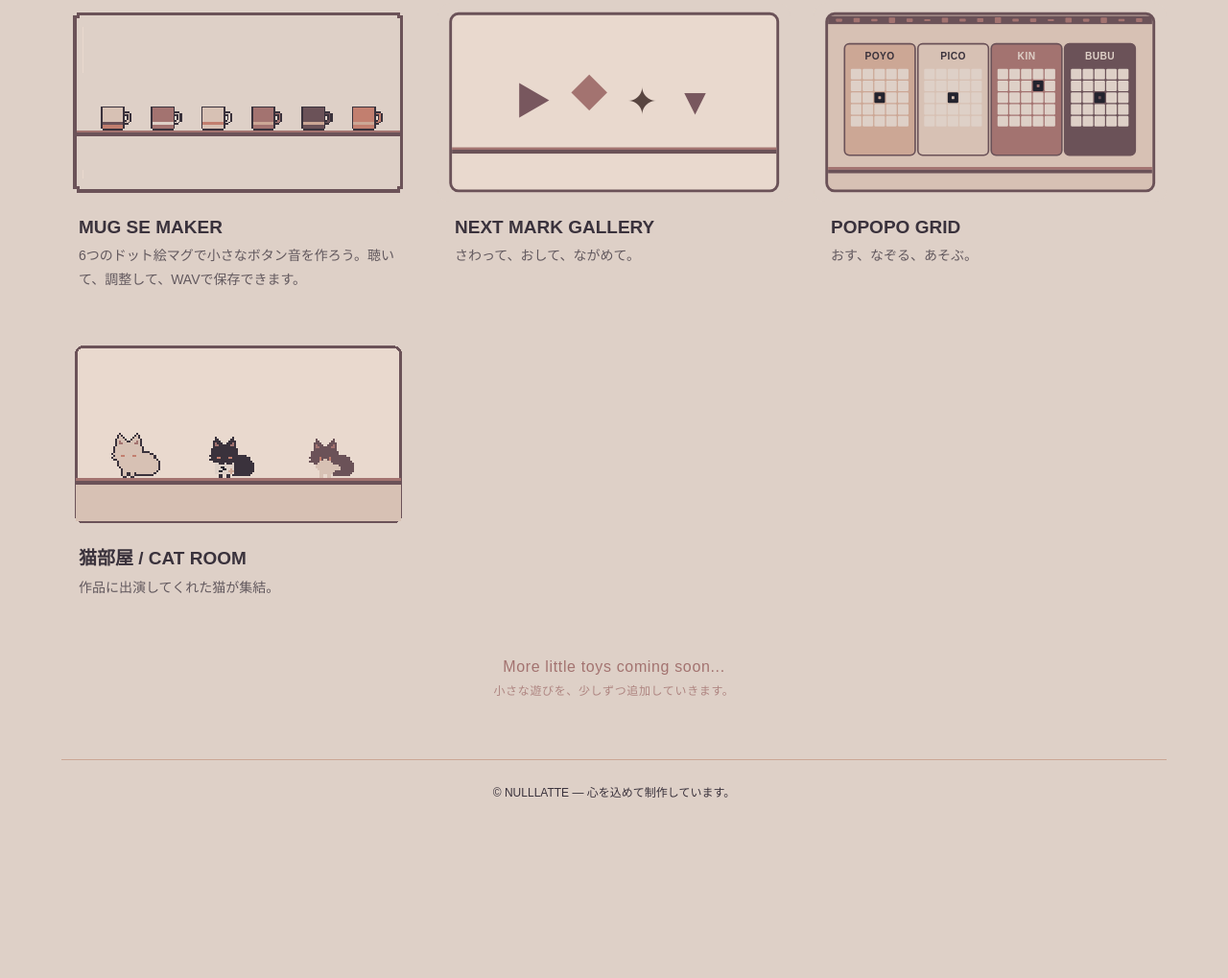
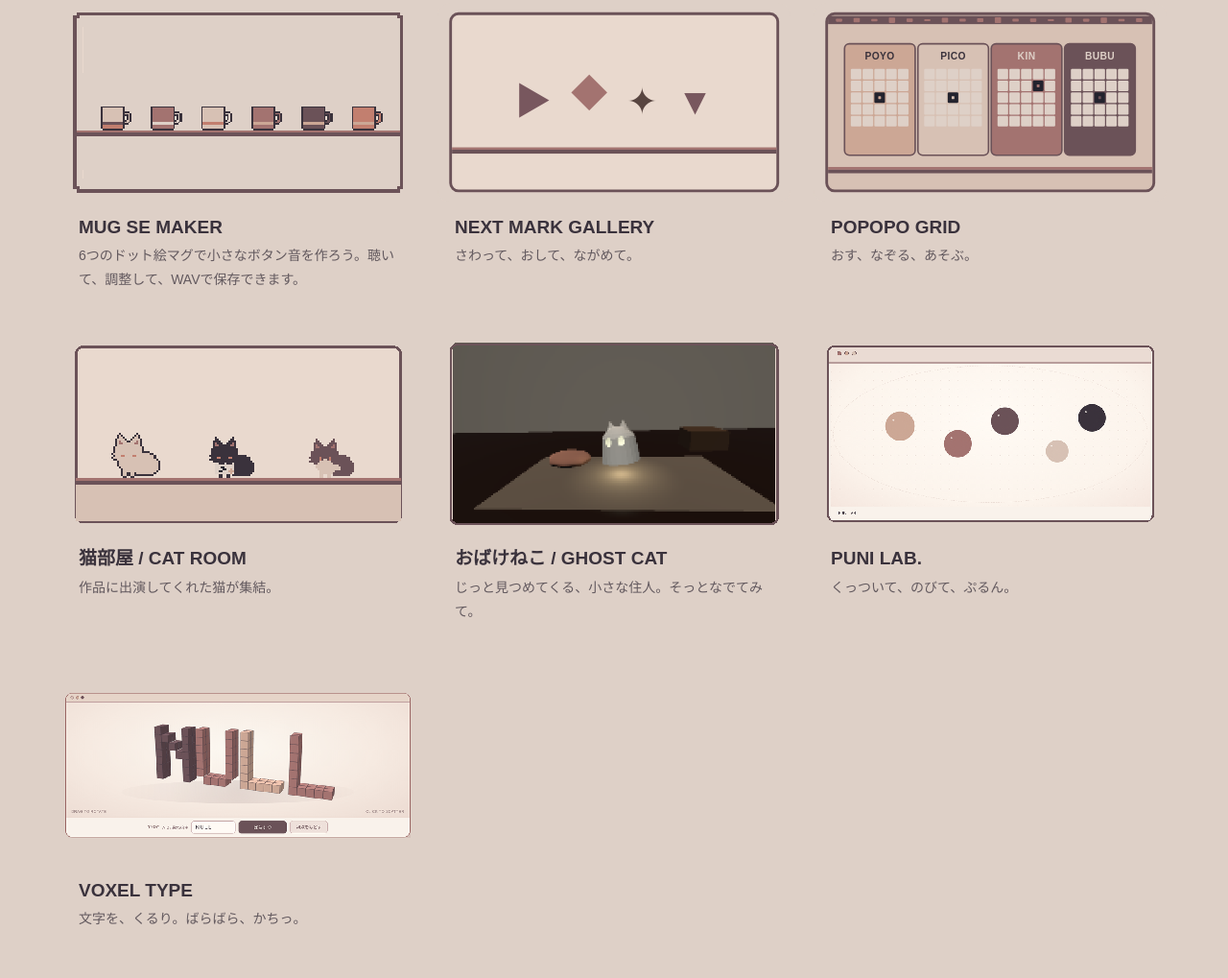
Before and after one commit to hellonulllatte-dev/hellonulllatte-dev.github.io, a plain HTML site: page playground.html in a window 1280 px wide. Shown: the part 521-1540 px from the top of the page at 96% size. Before the commit the page ends 1383 px from the top, so only its background shows below. Drawn offline with Linux system fonts and the light colour scheme; a web font is replaced by a local one.

Commit message:
Update playground.html

```diff
--- a/playground.html
+++ b/playground.html
@@ -311,6 +311,21 @@
           <h3>猫部屋 / CAT ROOM</h3>
           <p>作品に出演してくれた猫が集結。</p>
         </a>
+        <a class="game-card toy-card" href="playground/3d-pet/" aria-label="おばけねこを開く">
+          <img src="images/obakeneko_thumb.png" alt="机の上で、白く光る目で見つめてくる3Dのおばけねこ" loading="lazy">
+          <h3>おばけねこ / GHOST CAT</h3>
+          <p>じっと見つめてくる、小さな住人。そっとなでてみて。</p>
+        </a>
+        <a class="game-card toy-card" href="playground/puni_lab.html" aria-label="PUNI LAB.を開く">
+          <img src="images/puni_lab_thumb.png" alt="淡いベージュとブラウンの5つのぷにが浮かぶ実験室" loading="lazy">
+          <h3>PUNI LAB.</h3>
+          <p>くっついて、のびて、ぷるん。</p>
+        </a>
+        <a class="game-card toy-card" href="playground/voxel_type.html" aria-label="VOXEL TYPEを開く">
+          <img src="images/voxel_type_thumb.png" alt="立方体の積み木で組み立てたNULLの文字" loading="lazy">
+          <h3>VOXEL TYPE</h3>
+          <p>文字を、くるり。ばらばら、かちっ。</p>
+        </a>
       </div>
       <p class="games-more">More little toys coming soon...<small>小さな遊びを、少しずつ追加していきます。</small></p>
     </section>
```
